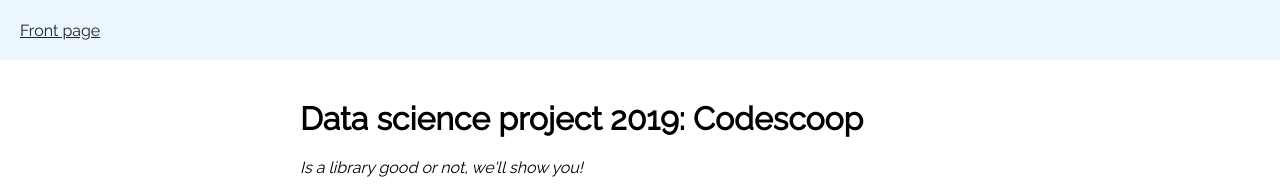
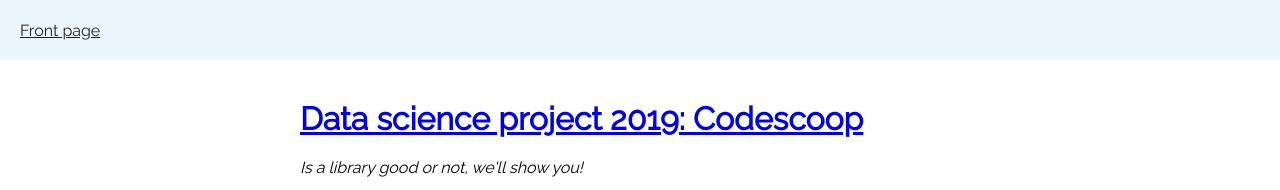
Before and after one commit to datascienceproject2019-codescoop/dsp2019-tool, a React (Create React App) app in the folder frontend/: page / in a window 1280 px wide. Shown: the top 190 px of the page. Built offline with nearby package versions, Linux system fonts and the light colour scheme; no server answers.

Commit message:
Add deployment script to frontend to prevent mistakes

```diff
--- a/frontend/package.json
+++ b/frontend/package.json
@@ -25,7 +25,7 @@
     "eject": "react-scripts-ts eject",
     "lint": "tslint --project ./ -c tslint.json",
     "lint:fix": "tslint --fix --project ./ -c tslint.json",
-    "deploy": "rm -r ../static || true && npm run build && mv ./build/** ../"
+    "deploy": "./deploy.sh"
   },
   "devDependencies": {
     "@types/jest": "^24.0.9",
--- a/frontend/src/pages/FrontPage.tsx
+++ b/frontend/src/pages/FrontPage.tsx
@@ -63,7 +63,9 @@
     return (
       <Container>
         <header>
-          <h1>Data science project 2019: Codescoop</h1>
+          <h1><a href="https://github.com/datascienceproject2019-codescoop/dsp2019-tool" target="__blank">
+            Data science project 2019: Codescoop
+          </a></h1>
           <p>
             <i>Is a library good or not, we'll show you!</i>
           </p>
```
Also changed, not shown: 1 other file (tests, documents, lock files or other folders).
